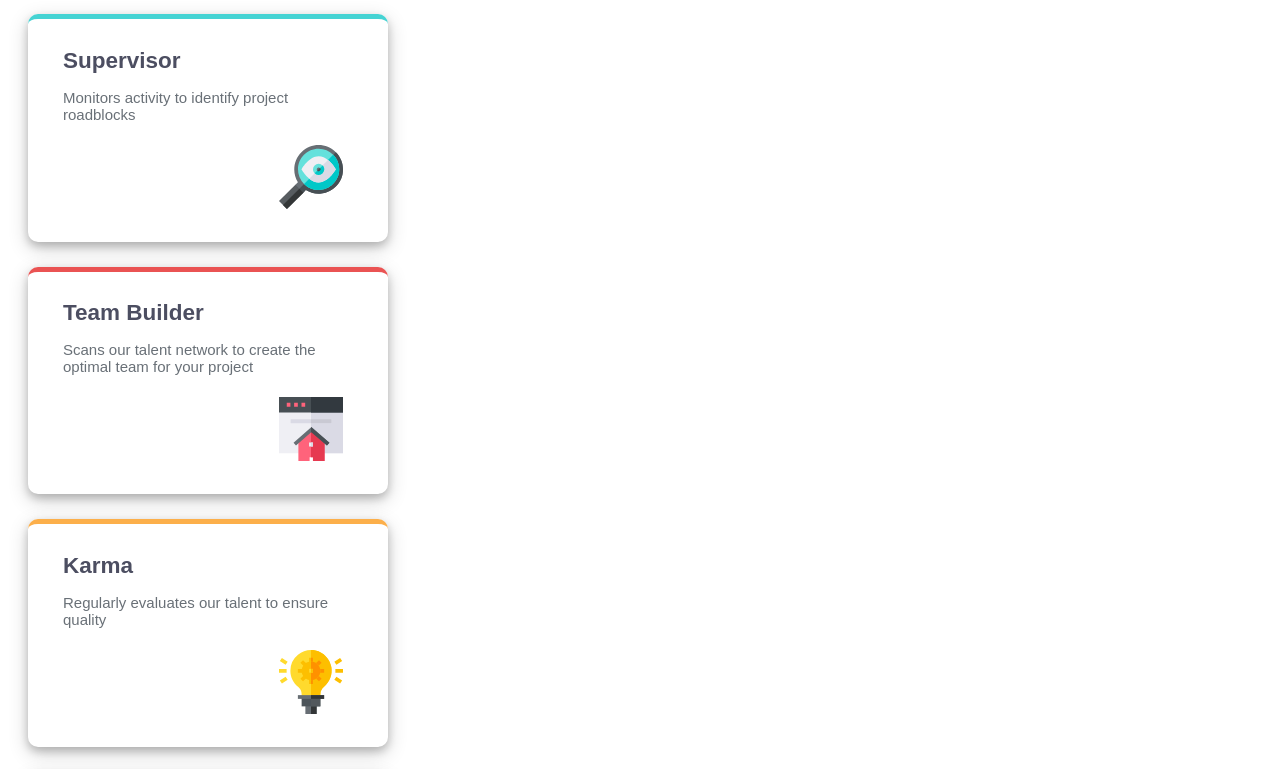
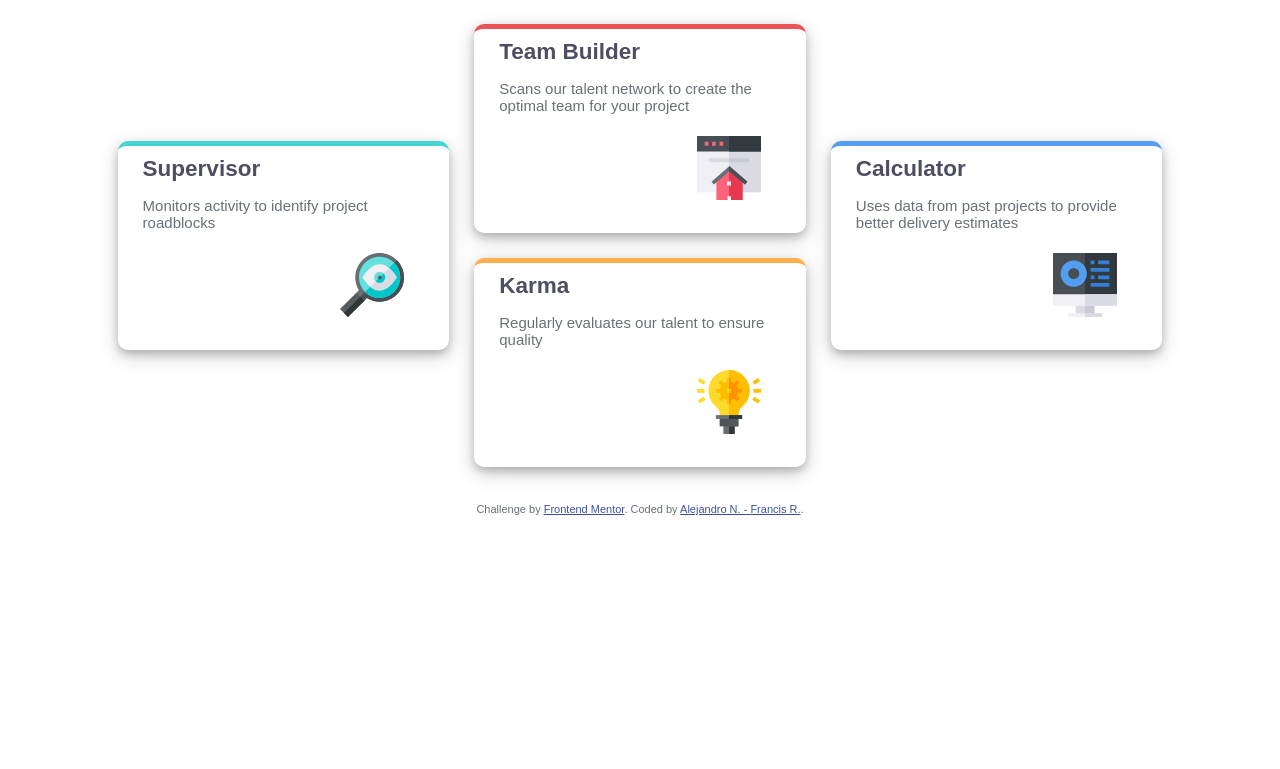
Before and after one commit to alenorgue/four-card-feature-section-master, a plain HTML site: page index.html in a window 1280 px wide. Shown: the part 114-883 px from the top of the page. After the commit the page ends 800 px from the top, so only its background shows below. Drawn offline with Linux system fonts and the light colour scheme.

Commit message:
v1.4 Responsive design

```diff
--- a/index.html
+++ b/index.html
@@ -1,8 +1,10 @@
 <!DOCTYPE html>
 <html lang="en">
+
 <head>
   <meta charset="UTF-8">
-  <meta name="viewport" content="width=device-width, initial-scale=1.0"> <!-- displays site properly based on user's device -->
+  <meta name="viewport" content="width=device-width, initial-scale=1.0">
+  <!-- displays site properly based on user's device -->
 
   <link rel="icon" type="image/png" sizes="32x32" href="./images/favicon-32x32.png">
   <link rel="stylesheet" href="styles.css">
@@ -10,6 +12,7 @@
   <title>Frontend Mentor | Four card feature section</title>
 
 </head>
+
 <body>
   <div class="header">
 
@@ -23,6 +26,9 @@
     </p>
 
   </div>
+
+  <div class="main">
+
     <div class="box__supervisor">
 
       <div class="box__text">
@@ -31,13 +37,15 @@
       </div>
       <div class="box__img"><img src="images/icon-supervisor.svg" alt="icon-supervisor" id="icon-supervisor"></div>
     </div>
+    <div class="main-center">
       <div class="box__team-builder">
 
         <div class="box__text">
           <h2>Team Builder</h2>
           <p>Scans our talent network to create the optimal team for your project</p>
         </div>
-  <div class="box__img"><img src="images/icon-team-builder.svg" alt="icon-team-builder" id="icon-team-builder"></div>
+        <div class="box__img"><img src="images/icon-team-builder.svg" alt="icon-team-builder" id="icon-team-builder">
+        </div>
       </div>
       <div class="box__karma">
         <div class="box__text">
@@ -47,6 +55,7 @@
         <div class="box__img"><img src="images/icon-karma.svg" alt="icon-karma" id="icon-karma"></div>
       </div>
 
+    </div>
     <div class="box__calculator">
       <div class="box__text">
 
@@ -55,6 +64,8 @@
       </div>
       <div class="box__img"><img src="images/icon-calculator.svg" alt="icon-calculator" id="icon-calculator"></div>
     </div>
+  </div>
+
 
 
   <footer>
@@ -64,4 +75,5 @@
     </p>
   </footer>
 </body>
+
 </html>
--- a/styles.css
+++ b/styles.css
@@ -1,15 +1,11 @@
 body {
     Font-size: 15px;
     font-family: 'Poppins', sans-serif;
-    padding: 20px;
+    padding: 30px;
     display: flex;
     flex-direction: column;
     gap: 25px;
     color: hsl(212, 6%, 44%);
-}
-
-div {
-    padding: 0px 10px;
 }
 
 h1 {
@@ -30,6 +26,18 @@ h2 {
 
 p {
     margin-bottom: 2px;
+}
+
+.main {
+    display: flex;
+    flex-direction: column;
+    gap: 25px;
+}
+
+.main-center {
+    display: flex;
+    flex-direction: column;
+    gap: 25px;
 }
 
 .box__supervisor,
@@ -73,3 +81,29 @@ p {
 .attribution a {
     color: hsl(228, 45%, 44%);
 }
+
+@media (min-width: 900px) {
+    .header {
+        text-align: center;
+    }
+
+    .main {
+        display: flex;
+        flex-direction: row;
+        gap: 25px;
+        justify-content: center;
+        align-items: center;
+    }
+
+    .box__supervisor,
+    .box__team-builder,
+    .box__karma,
+    .box__calculator {
+        max-width: 22vw;
+        max-height: 25vh;
+    }
+
+    h2 {
+        margin-top: 0;
+    }
+}
```
Lines whose indentation alone changed are shown as unchanged.
